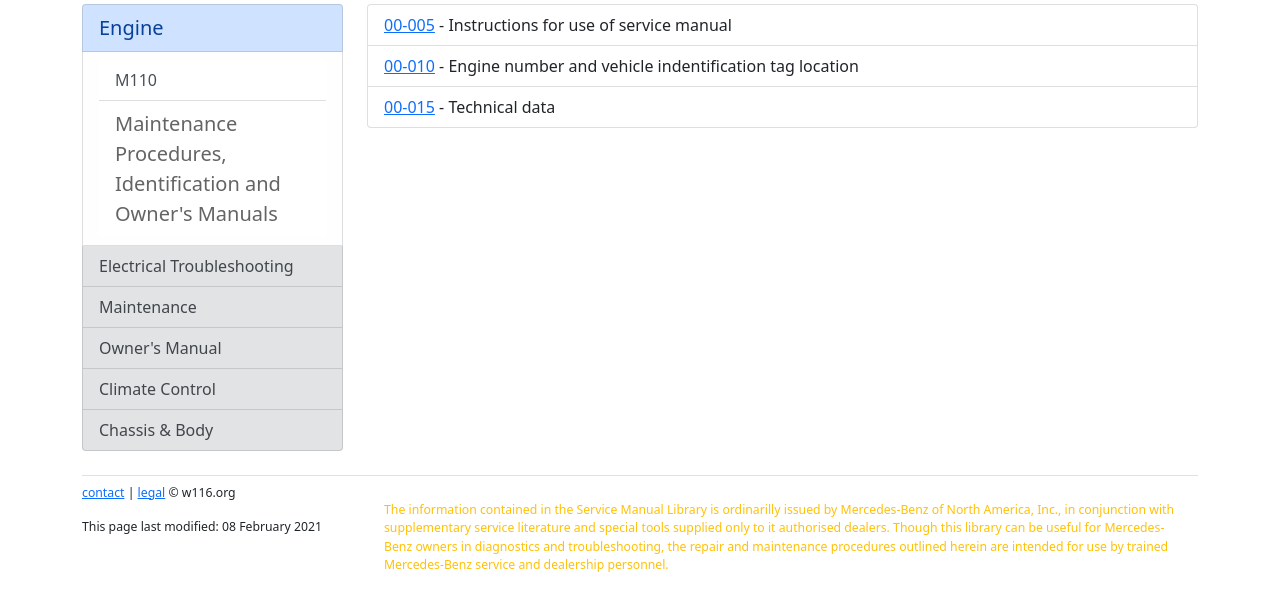
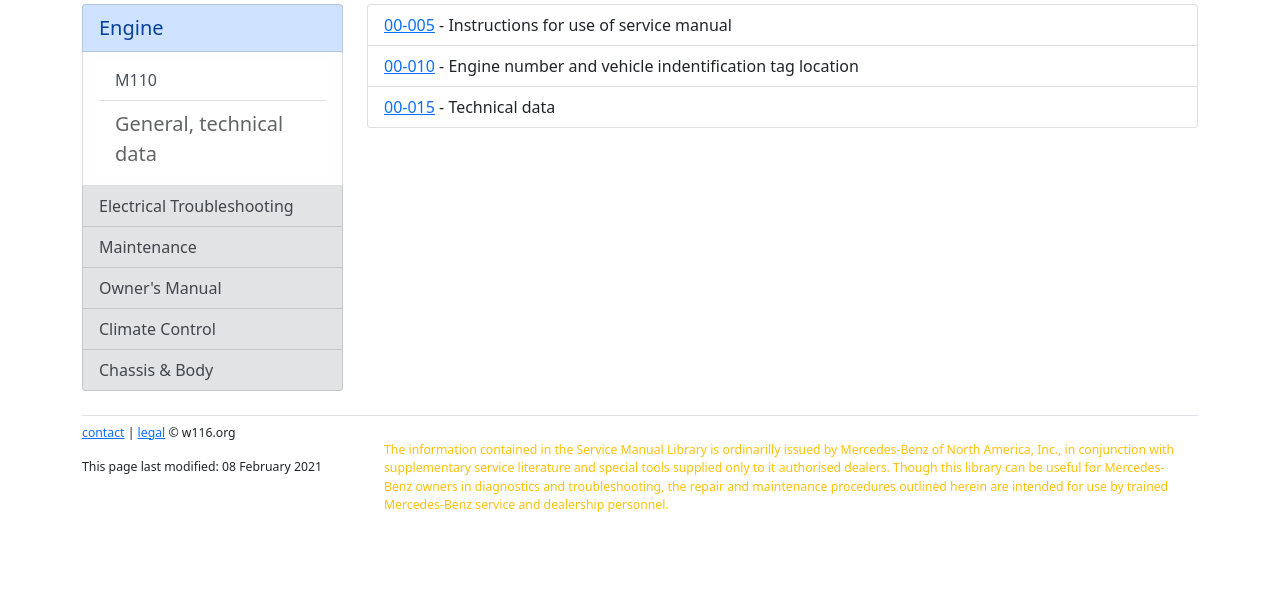
Before and after one commit to W116org/handbook, a Jekyll site: the page built from Engine/110/00-General.html, in a window 1280 px wide, cut to the strip 220-831 px from the top of the page. Built offline with Jekyll 4.4.1, drawn with Linux system fonts in a browser that asks for light colours; comment, search, counter and statistics services are not loaded.

Commit message:
Update 00-General.html

```diff
--- a/Engine/110/00-General.html
+++ b/Engine/110/00-General.html
@@ -12,7 +12,7 @@ lead: "1972-1980: 280S 280SE 300SD 450SE 450SEL"
       <a href="/Engine/" class="list-group-item list-group-item-primary lead list-group-item-action">Engine</a>
       <div class="list-group-item list-group-item-light list-group list-group-flush">
         <a href="/Engine/110/" class="list-group-item list-group-item-action">M110</a>
-        <div class="list-group-item lead">Maintenance Procedures, Identification and Owner's Manuals</div>
+        <div class="list-group-item lead">General, technical data</div>
       </div>
       <a href="/ETM/" class="list-group-item list-group-item-secondary list-group-item-action">Electrical Troubleshooting</a>
       <a href="/Maintenance/" class="list-group-item list-group-item-secondary list-group-item-action">Maintenance</a>
```
